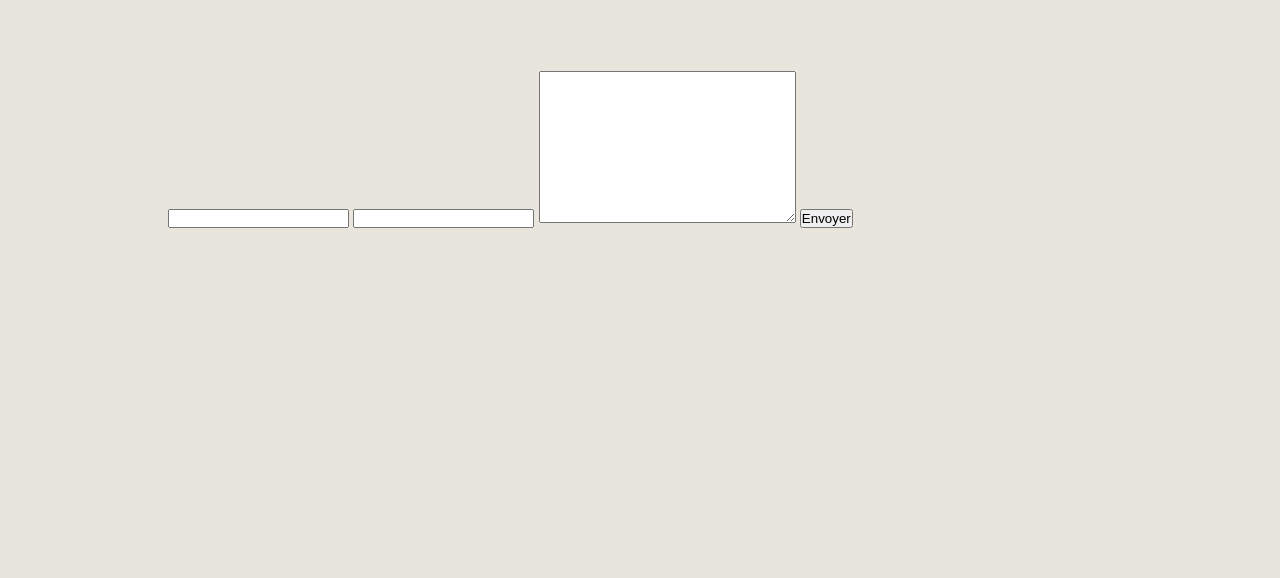
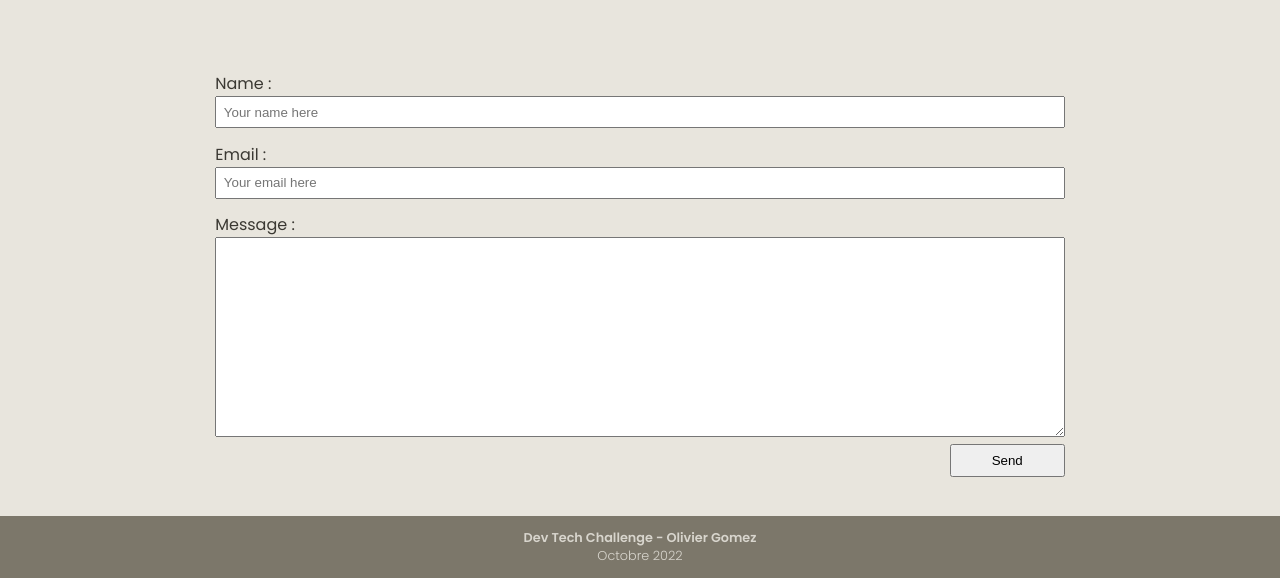
Before and after one commit to Ashitaaka/wild_kingdom_challenge, a plain HTML site: page assets/pages/contact.html in a window 1280 px wide. Shown: the part 311-889 px from the top of the page. Before the commit the page ends 800 px from the top, so only its background shows below. Drawn offline with Linux system fonts and the light colour scheme; a web font is replaced by a local one.

Commit message:
Site web fini

```diff
--- a/assets/pages/contact.html
+++ b/assets/pages/contact.html
@@ -14,7 +14,7 @@
     <main>
       <header>
           <div class="logo">
-            <img src="../images/logo.png" alt="Wild kingdom" />
+            <a href="../../index.html"><img src="../images/logo.png" alt="Wild kingdom" /></a>
           </div>
           <nav>
             <ul>
@@ -26,19 +26,28 @@
           </nav>
         </header>
 
-        <section class="content">
+        <section class="content contact">
           <h1>
             Contact the Kingdom
           </h1>
-        <form action="" name="contact-form">
-          <input type="text" name="name" id="name" value="">
-          <input type="text" name="email" id="email" value="">
-          <textarea name="message" id="message"  cols="30" rows="10"></textarea>
-          <input type="button" name="button" id="button" value="Envoyer">
+        <form name="contact-form" id="contact-form">
+          <label for="name">Name :</label><br />
+          <input type="text" name="name" id="name" placeholder="Your name here" required><br />
+          <label for="email">Email :</label><br />
+          <input type="email" name="email" id="email" placeholder="Your email here" required><br />
+          <label for="message">Message :</label><br />
+          <textarea name="message" id="message"></textarea><br />
+          <input type="submit" value="Send" id="button">
         </form>
         </section>
+
       </main>
-
+      <footer>
+        <p>
+          Dev Tech Challenge - Olivier Gomez<br />
+          <em>Octobre 2022</em>
+        </p>
+      </footer>
         <!-- Connect the Javascript file -->
         <script src="../../script.js"></script>
   </body>
--- a/script.js
+++ b/script.js
@@ -0,0 +1,9 @@
+//je créé le message qui sera renvoyé lorsque l'utilisateur click sur le bouton "Send"
+const message = "Thanks for your message, we will get back to you as soon as possible"
+
+//lorsque l'utilisateur clique sur le bouton "Send", un message d'alerte s'affiche
+document
+.getElementById("contact-form").addEventListener("submit", function(event){
+    event.preventDefault();
+    alert(message);
+});
--- a/style.css
+++ b/style.css
@@ -91,6 +91,8 @@ ul{
     margin-top: 1em;
 }
 
+/* ------------ Mise de la galerie photo ----------*/
+
 .gallery{
     display: flex;
     flex-wrap: wrap;
@@ -104,12 +106,19 @@ ul{
     text-align: center;
 }
 
+/* ------------ Mise en forme du tableau ----------*/
 table{
     border-collapse: collapse;
     text-align: center;
     background-color: var(--light-bg-color);
     width:100%;
     margin: auto;
+}
+caption{
+    margin-bottom: 1em;
+    text-transform: uppercase;
+    font-weight: 600;
+
 }
 th{
     width:20%;
@@ -124,3 +133,43 @@ td{
     padding:1em 0;
     border-top: 1px solid var(--ultra-light-bg-color);
 }
+
+/* ------------ Mise en forme du formulaire ----------*/
+
+form{
+    width: 90%;
+    margin: auto;
+    position: relative;
+    margin-bottom: 2em;
+}
+#name, #email, #message{
+    width: 100%;
+}
+input{
+    padding:0.5em;
+    margin-bottom: 1em;
+}
+#message{
+    height : 200px;
+}
+#button{
+    padding: 0.5em 3em;
+    position: absolute;
+    right: 0;
+}
+
+/* ------------ Mise en forme du footer ----------*/
+
+footer{
+    background-color: var(--first-text-color);
+    color: var(--light-bg-color);
+    padding: 1em;
+    text-align: center;
+    font-size: 0.8em;
+    font-weight: 600;
+}
+
+footer em{
+    font-weight: 100;
+    font-style: normal;
+}
```
Also changed, not shown: assets/pages/events.html (+8 -2 lines), assets/pages/family.html (+7 -1 lines), index.html (+7 -1 lines).
